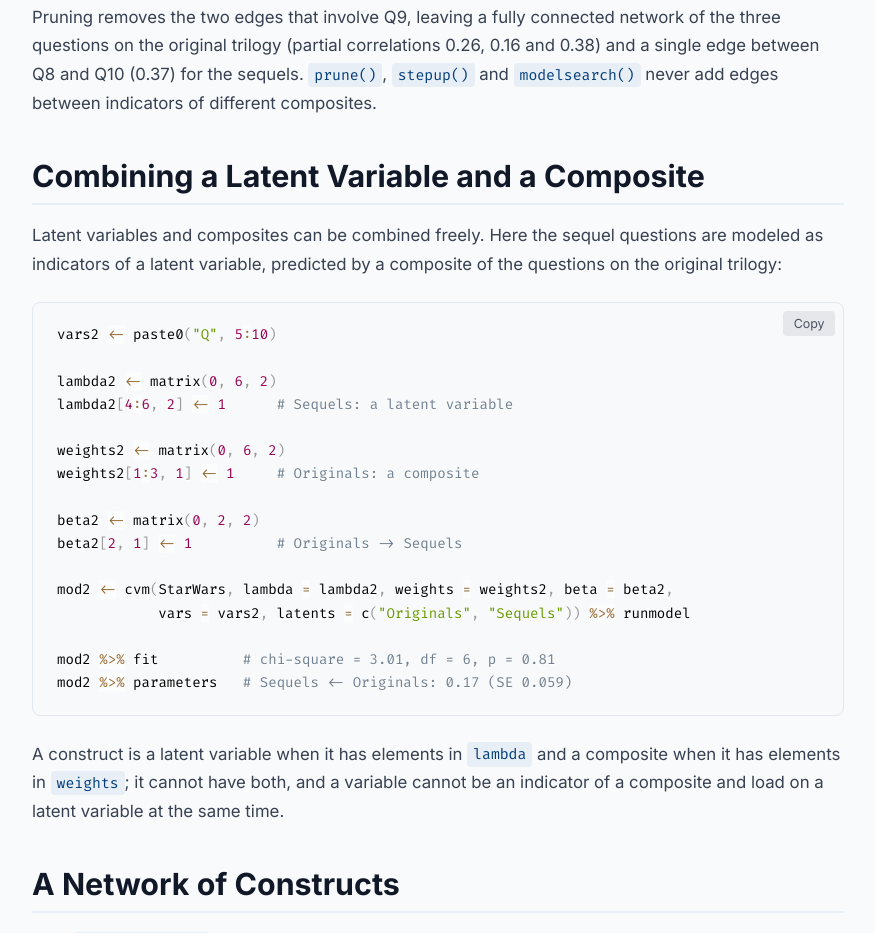
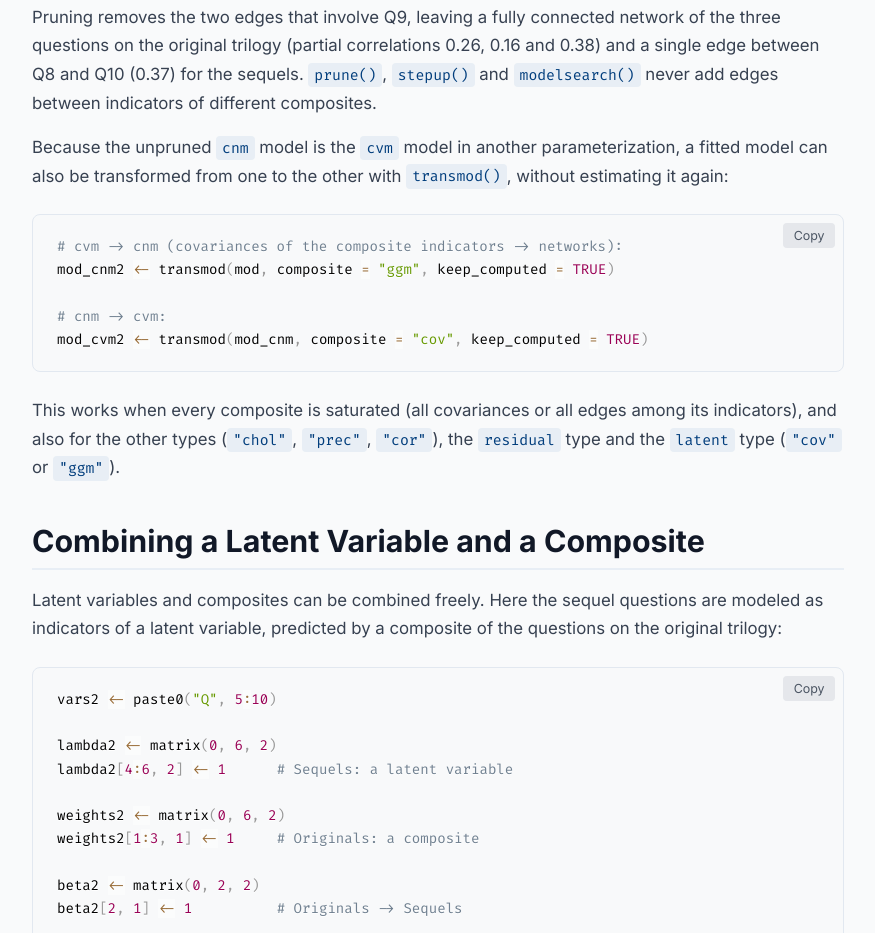
Before and after one commit to SachaEpskamp/psychonetrics, a plain HTML site: page docs/cvm.html in a window 1280 px wide. Shown: the part 4907-5840 px from the top of the page, without its empty margins (202-1077 px from the left). Drawn offline with nearby package versions, Linux system fonts and the light colour scheme.

Commit message:
CVM implementation

```diff
--- a/docs/cvm.html
+++ b/docs/cvm.html
@@ -225,6 +225,17 @@ getmatrix(mod_cnm_pruned, "omega_c")</code></pre>
     <p>
       Pruning removes the two edges that involve Q9, leaving a fully connected network of the three questions on the original trilogy (partial correlations 0.26, 0.16 and 0.38) and a single edge between Q8 and Q10 (0.37) for the sequels. <code>prune()</code>, <code>stepup()</code> and <code>modelsearch()</code> never add edges between indicators of different composites.
     </p>
+    <p>
+      Because the unpruned <code>cnm</code> model is the <code>cvm</code> model in another parameterization, a fitted model can also be transformed from one to the other with <code>transmod()</code>, without estimating it again:
+    </p>
+    <pre><code class="language-r"># cvm -> cnm (covariances of the composite indicators -> networks):
+mod_cnm2 <- transmod(mod, composite = "ggm", keep_computed = TRUE)
+
+# cnm -> cvm:
+mod_cvm2 <- transmod(mod_cnm, composite = "cov", keep_computed = TRUE)</code></pre>
+    <p>
+      This works when every composite is saturated (all covariances or all edges among its indicators), and also for the other types (<code>"chol"</code>, <code>"prec"</code>, <code>"cor"</code>), the <code>residual</code> type and the <code>latent</code> type (<code>"cov"</code> or <code>"ggm"</code>).
+    </p>
   </section>
 
   <!-- Mixed -->
```
Also changed, not shown: docs/whatsnew.html (+13 -0 lines), 7 other files.
